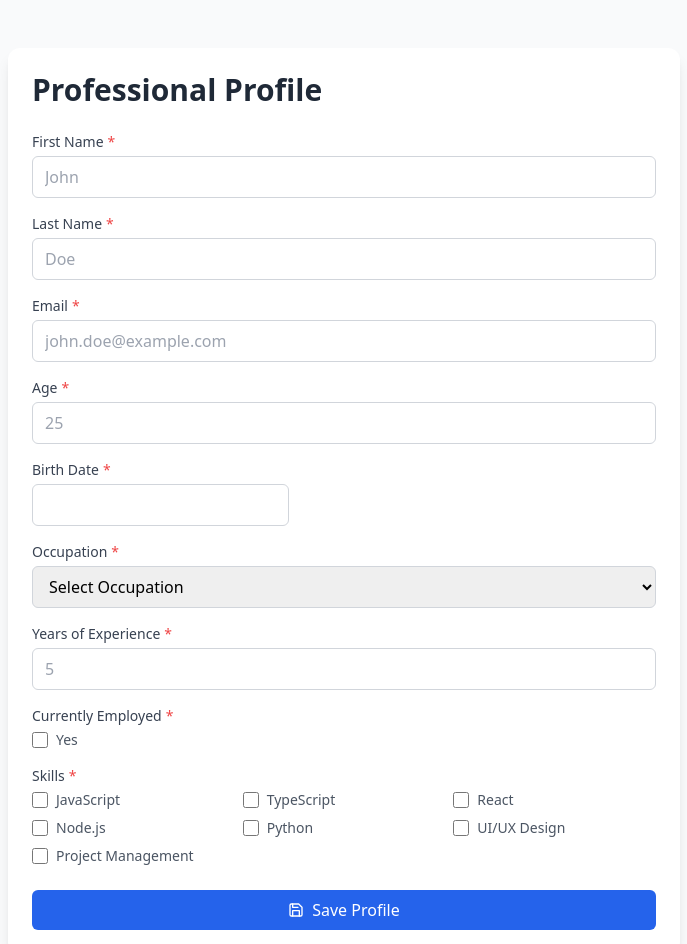
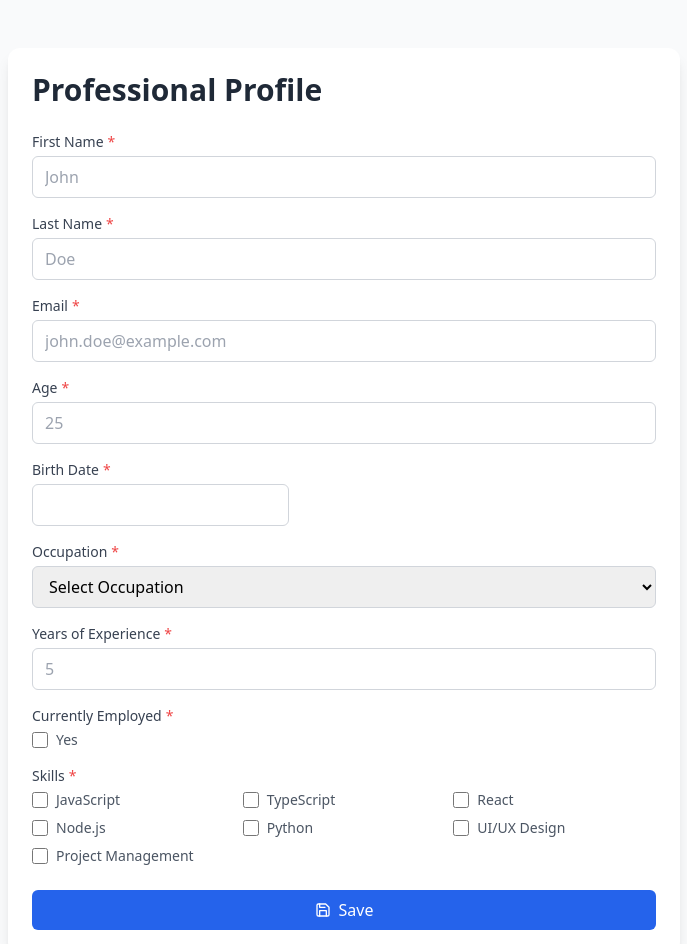
Before and after one commit to qubbit/dynamic-form, a React (Vite) app: page / in a window 1280 px wide. Shown: the top 944 px of the page, without its empty margins (296-983 px from the left). Built offline with nearby package versions, Linux system fonts and the light colour scheme.

Commit message:
Fix save button label

```diff
--- a/src/components/SchemaForm.tsx
+++ b/src/components/SchemaForm.tsx
@@ -64,8 +64,7 @@ export const SchemaForm: React.FC<SchemaFormProps> = ({ schema, onSubmit }) => {
         type="submit"
         className="mt-6 w-full bg-blue-600 text-white py-2 px-4 rounded-md hover:bg-blue-700 focus:outline-none focus:ring-2 focus:ring-blue-500 focus:ring-offset-2 flex items-center justify-center gap-2 transition-colors"
       >
-        <Save className="w-4 h-4" />
-        Save Profile
+        <Save className="w-4 h-4" /> Save
       </button>
     </form>
   );
```
Also changed, not shown: src/types/schema.ts (line endings or trailing spaces).
